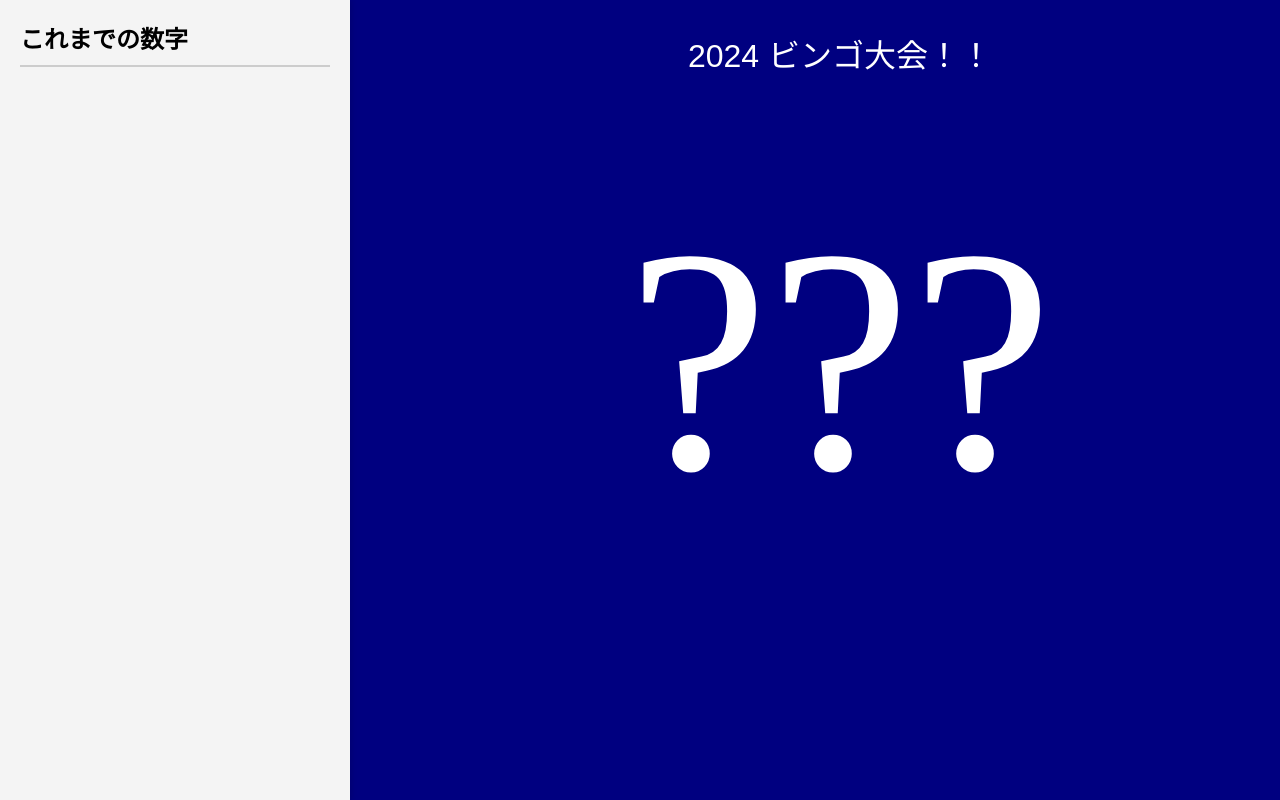
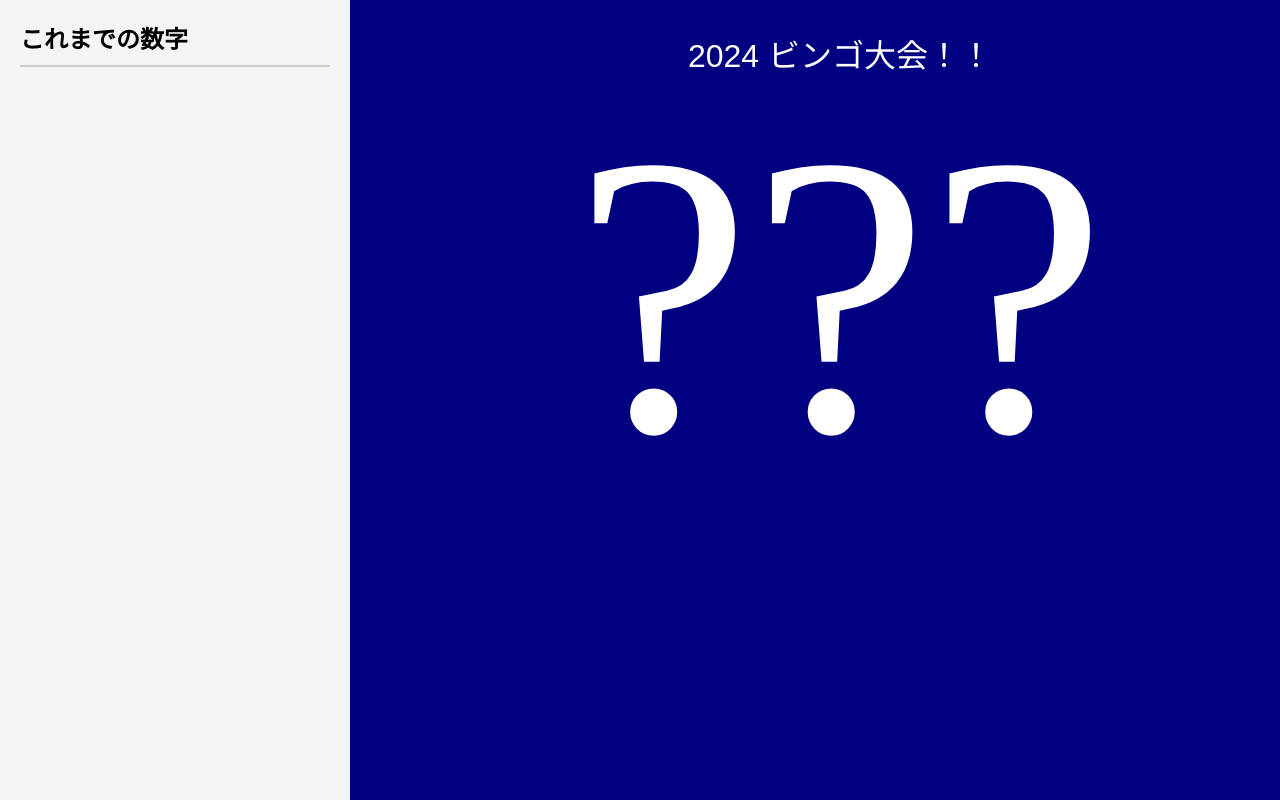
Before and after one commit to yuhiko1122/bingo, a plain HTML site: page index.html in a window 1280 px wide. Drawn offline with Linux system fonts and the light colour scheme; a web font is replaced by a local one.

Commit message:
文字サイズ調整

```diff
--- a/style.css
+++ b/style.css
@@ -17,10 +17,10 @@ body {
     font-family: "Spicy Rice", serif;
     font-weight: 400;
     font-style: normal;
-    font-size: 20em;
+    font-size: 25em;
     margin: 20px;
     color: white; /* 数字の色を白に */
-    margin-top: 100px; /* 少し下に移動させる */
+    margin-top: -10px; /* 少し下に移動させる */
 }
 
 
```
